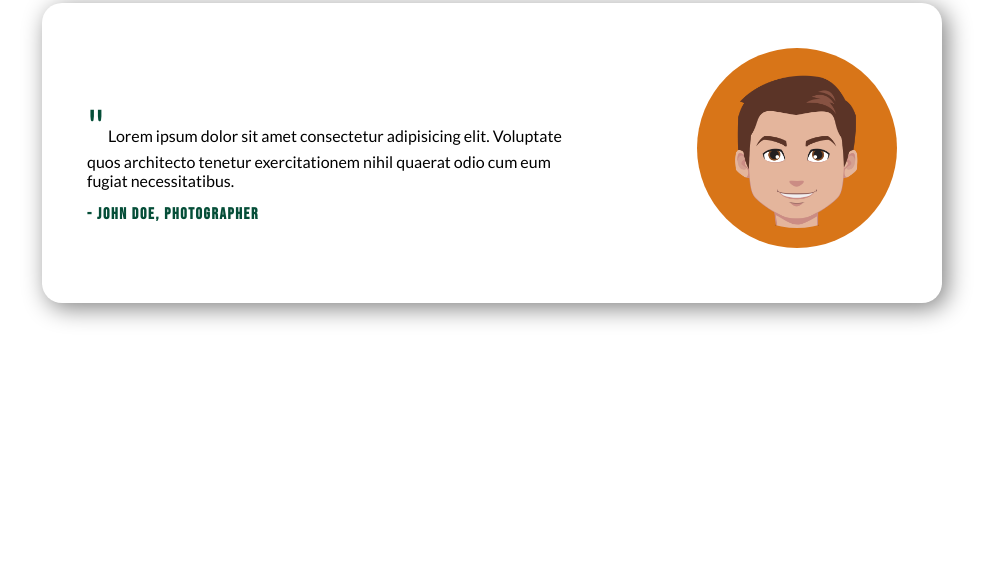
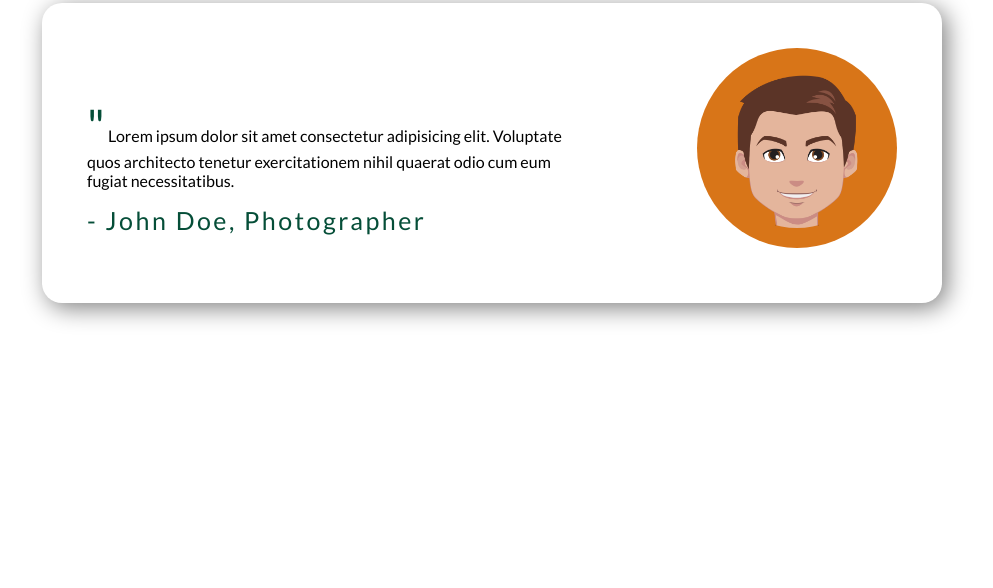
Before and after one commit to ishtiak-ahmed/personal-portfolio, a plain HTML site: page index.html in a window 1280 px wide. Shown: the part 2510-3098 px from the top of the page, without its empty margins (148-1141 px from the left). Drawn offline with Linux system fonts and the light colour scheme.

Commit message:
css updated

```diff
--- a/style.css
+++ b/style.css
@@ -139,6 +139,9 @@ p {
 .qoute h4 {
   margin: 15px 0;
   color: #054e38;
+  font-family: "Lato", sans-serif;
+  font-size: 25px;
+  font-weight: normal;
 }
 #testimonial span {
   font-size: 45px;
```
